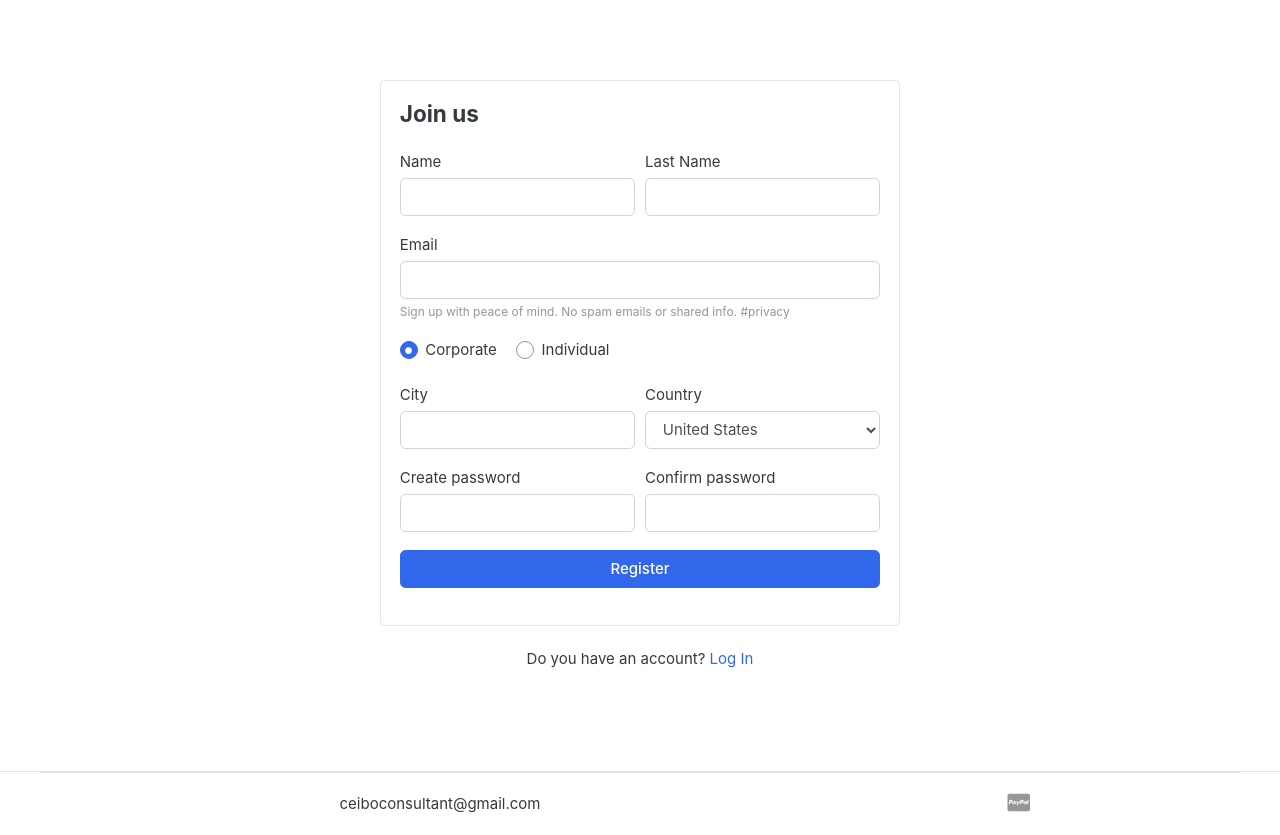
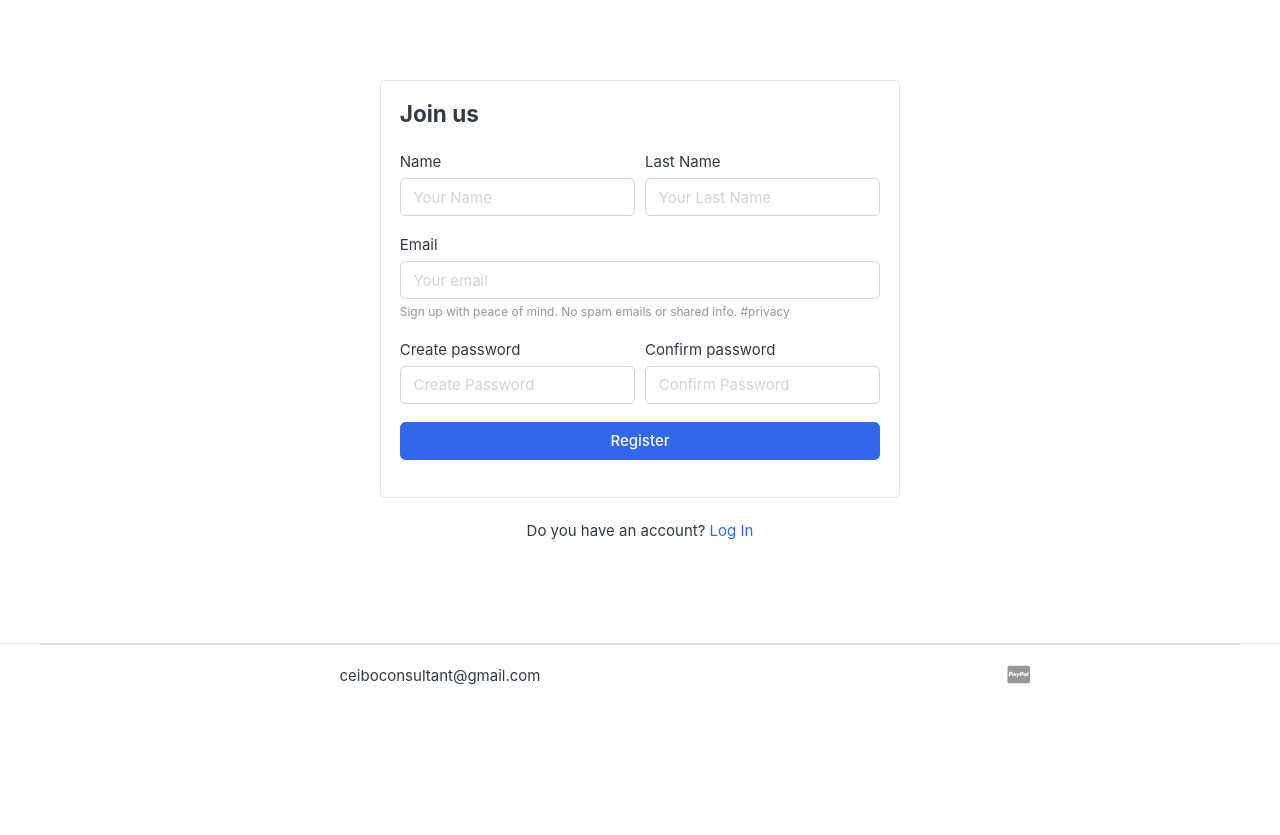
Before and after one commit to albertoecf/ecommerce_resources, a Django app: page /accounts/register/ in a window 1280 px wide. Shown: the part 118-953 px from the top of the page. After the commit the page ends 803 px from the top, so only its background shows below. Run offline with Django 4.2, Linux system fonts and the light colour scheme; data that the repository does not hold is empty; some web fonts are replaced.

Commit message:
feat: register new users

```diff
--- /dev/null
+++ b/ecom_project/app_accounts/forms.py
@@ -0,0 +1,30 @@
+from django import forms
+from .models import AccountClass
+
+
+class RegistrationFormClass(forms.ModelForm):
+    password = forms.CharField(widget=forms.PasswordInput(
+        attrs={'placeholder': "Create Password",
+               'class': 'form-control'}))
+
+    confirm_password = forms.CharField(widget=forms.PasswordInput(
+        attrs={'placeholder': 'Confirm Password',
+               'class': 'form-control'}))
+
+    class Meta:
+        model = AccountClass
+        fields = ['first_name', 'last_name', 'email']
+
+    def __init__(self, *args, **kwargs):
+        """
+        Initialize the form and set placeholder text and CSS class for form fields.
+        Args:
+            *args: Variable length argument list.
+            **kwargs: Arbitrary keyword arguments.
+        """
+        super().__init__(*args, **kwargs)
+        self.fields['first_name'].widget.attrs['placeholder'] = "Your Name"
+        self.fields['last_name'].widget.attrs['placeholder'] = "Your Last Name"
+        self.fields['email'].widget.attrs['placeholder'] = "Your email"
+        for field in self.fields:
+            self.fields[field].widget.attrs['class'] = 'form-control'
--- a/ecom_project/app_accounts/views.py
+++ b/ecom_project/app_accounts/views.py
@@ -1,8 +1,12 @@
 from django.shortcuts import render
-
+from .forms import RegistrationFormClass
 # Create your views here.
 def register_view(request):
-    return render(request,'accounts/register.html')
+    form =  RegistrationFormClass()
+
+    context_to_render = {'form':form}
+
+    return render(request,'accounts/register.html', context_to_render )
 
 def login_view(request):
     return render(request, 'accounts/login.html')
--- a/ecom_project/templates/accounts/register.html
+++ b/ecom_project/templates/accounts/register.html
@@ -8,57 +8,36 @@
         <div class="card mx-auto" style="max-width:520px; margin-top:40px;">
           <article class="card-body">
             <header class="mb-4"><h4 class="card-title">Join us</h4></header>
-            <form>
+            <form action= "{% url 'app_accounts:register_view_path' %}" method="POST">
+                      {% csrf_token %}
+
                     <div class="form-row">
                         <div class="col form-group">
                             <label>Name</label>
-                              <input type="text" class="form-control" placeholder="">
+                              {{form.first_name}}
                         </div> <!-- form-group end.// -->
                         <div class="col form-group">
                             <label>Last Name</label>
-                              <input type="text" class="form-control" placeholder="">
+                              {{form.last_name}}
                         </div> <!-- form-group end.// -->
                     </div> <!-- form-row end.// -->
-                    <div class="form-group">
-                        <label>Email</label>
-                        <input type="email" class="form-control" placeholder="">
+
+                    <div class="form-row">
+                        <div class="col form-group">
+                            <label>Email</label>
+                              {{form.email}}
                         <small class="form-text text-muted">Sign up with peace of mind. No spam emails or shared info. #privacy</small>
-                    </div> <!-- form-group end.// -->
-                    <div class="form-group">
-                        <label class="custom-control custom-radio custom-control-inline">
-                          <input class="custom-control-input" checked="" type="radio" name="company_type" value="corporate">
-                          <span class="custom-control-label"> Corporate </span>
-                        </label>
-                        <label class="custom-control custom-radio custom-control-inline">
-                          <input class="custom-control-input" type="radio" name="company_type" value="individual">
-                          <span class="custom-control-label"> Individual </span>
-                        </label>
-                    </div> <!-- form-group end.// -->
-                    <div class="form-row">
-                        <div class="form-group col-md-6">
-                          <label>City</label>
-                          <input type="text" class="form-control">
                         </div> <!-- form-group end.// -->
-                        <div class="form-group col-md-6">
-                          <label>Country</label>
-                          <select id="inputState" class="form-control">
-                            <option> Choose...</option>
-                              <option>Uzbekistan</option>
-                              <option>Russia</option>
-                              <option selected="">United States</option>
-                              <option>India</option>
-                              <option>Afganistan</option>
-                          </select>
-                        </div> <!-- form-group end.// -->
-                    </div> <!-- form-row.// -->
+                    </div> <!-- form-row end.// -->
+
                     <div class="form-row">
                         <div class="form-group col-md-6">
                             <label>Create password</label>
-                            <input class="form-control" type="password">
+                            {{ form.password }}
                         </div> <!-- form-group end.// -->
                         <div class="form-group col-md-6">
                             <label>Confirm password</label>
-                            <input class="form-control" type="password">
+                            {{ form.confirm_password }}
                         </div> <!-- form-group end.// -->
                     </div>
                     <div class="form-group">
```
Also changed, not shown: ecom_project/notes/django_notes.txt (+33 -0 lines).
